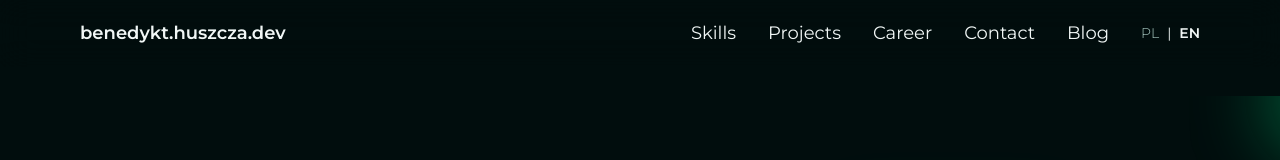
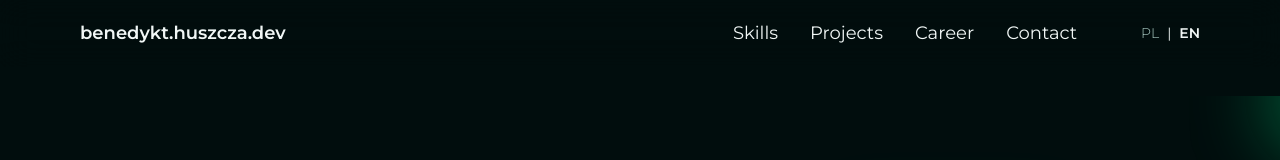
Before and after one commit to benhus8/benedykt-the-dev, a Next.js app in the folder frontend/: page /en in a window 1280 px wide. Shown: the top 160 px of the page. Built offline with nearby package versions, Linux system fonts and the light colour scheme.

Commit message:
hide blog

```diff
--- a/frontend/components/Footer.jsx
+++ b/frontend/components/Footer.jsx
@@ -67,7 +67,7 @@ export default function Footer() {
         <FooterItem text={t("menu.projects")} targetId={"projects"} />
         <FooterItem text={t("menu.career")} targetId={"career"} />
         <FooterItem text={t("menu.contact")} targetId={"contact"} />
-        <FooterItem text={t("menu.blog")} link="https://blog.huszcza.dev" />
+        {/*<FooterItem text={t("menu.blog")} link="https://blog.huszcza.dev" />*/}
       </div>
 
       <p className="text-sm font-light mt-4">
--- a/frontend/locales/en.json
+++ b/frontend/locales/en.json
@@ -5,7 +5,7 @@
       "projects": "Projects",
       "career": "Career",
       "contact": "Contact",
-      "blog": "Blog"
+      "blog": ""
     }
   },
   "me": {
--- a/frontend/locales/pl.json
+++ b/frontend/locales/pl.json
@@ -5,7 +5,7 @@
       "projects": "Projekty",
       "career": "Kariera",
       "contact": "Kontakt",
-      "blog": "Blog"
+      "blog": ""
     }
   },
   "me": {
```
